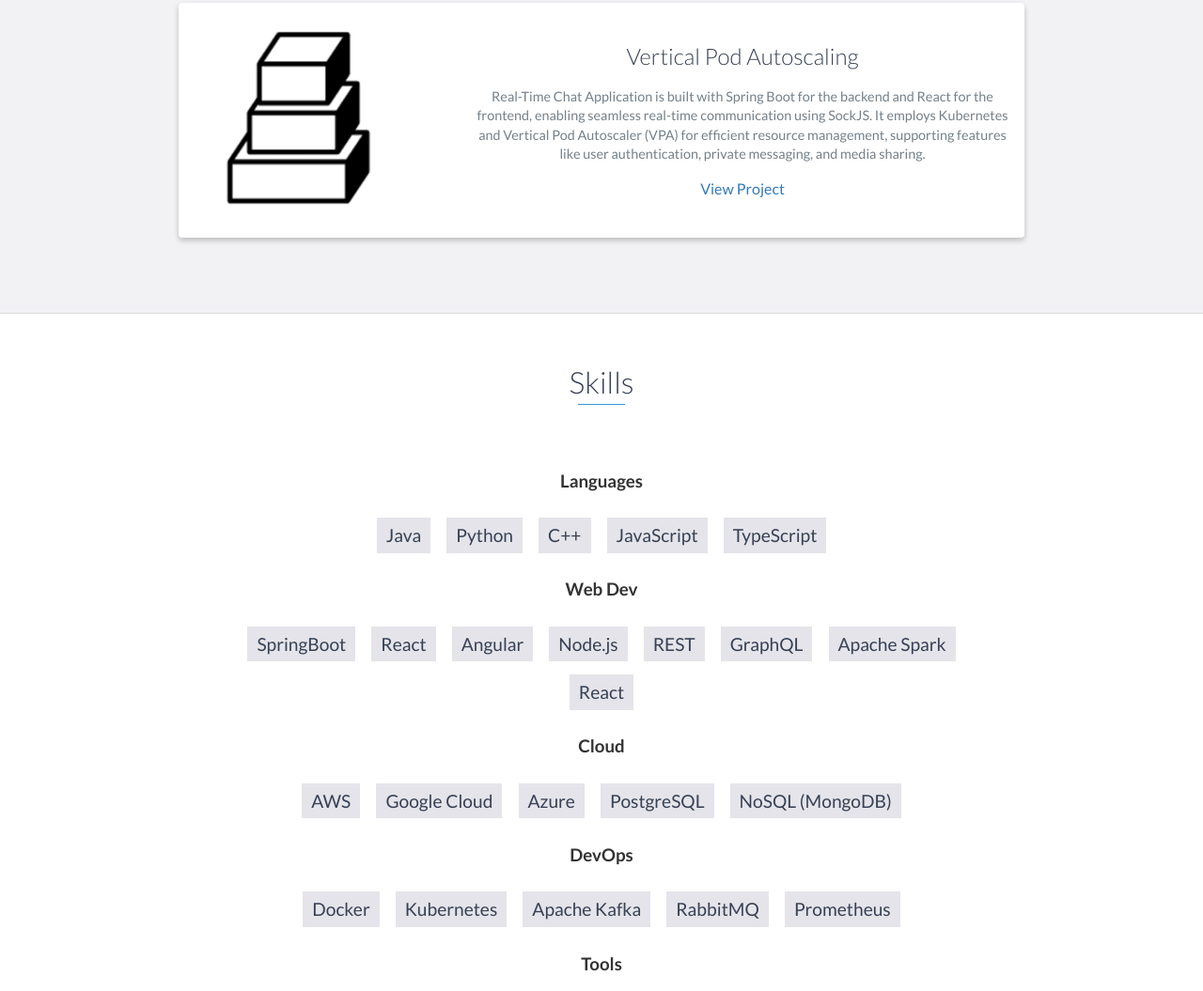
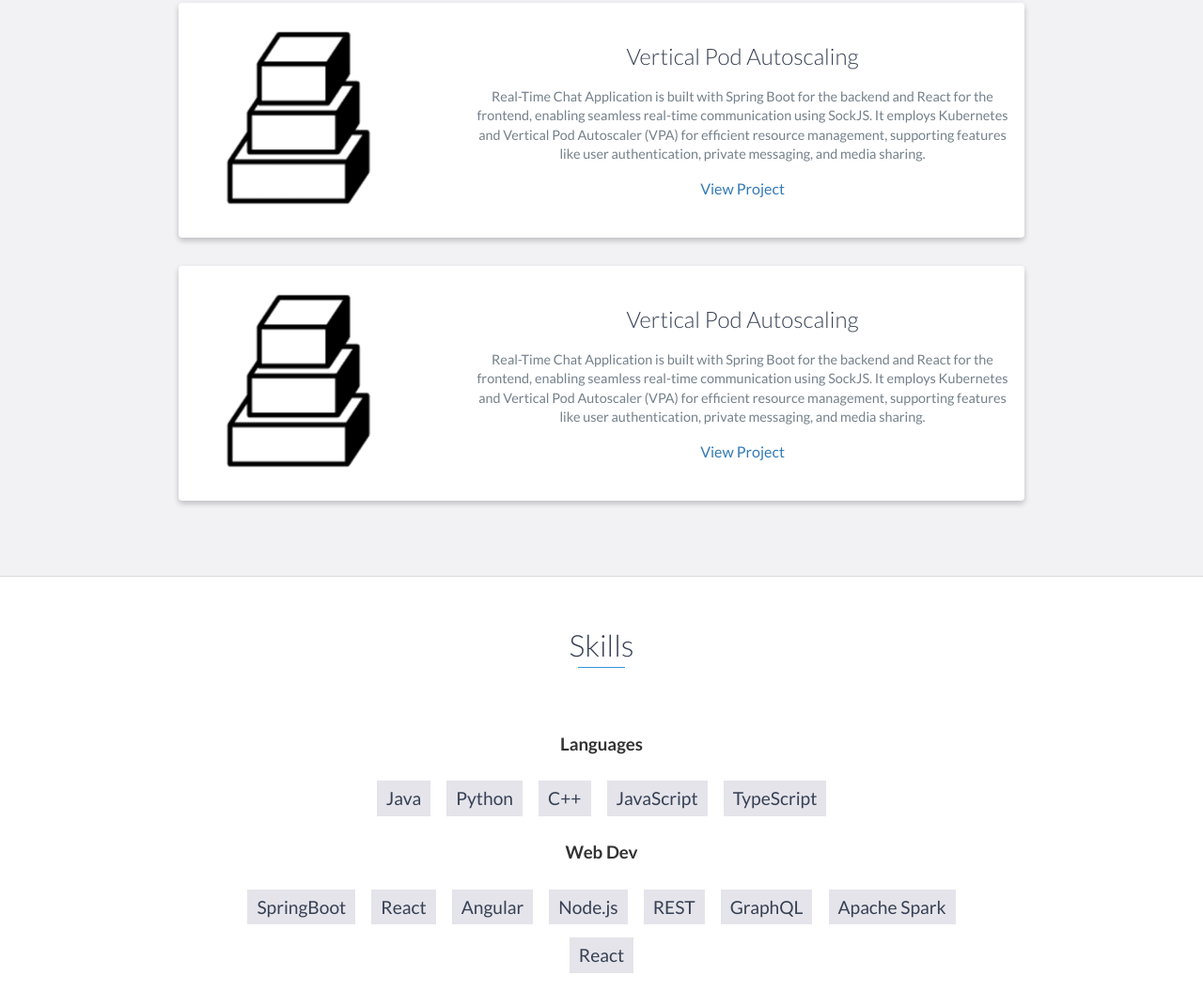
Before and after one commit to shivam-dhir/Portfolio, a website: page index.html in a window 1280 px wide. Shown: the part 4075-5130 px from the top of the page at 94% size. Drawn offline with nearby package versions, Linux system fonts and the light colour scheme.

Commit message:
Added copy project

```diff
--- a/index.html
+++ b/index.html
@@ -292,6 +292,25 @@
                     <!-- End .project-info -->
                 </div>
 
+                <div class="project shadow-large">
+                    <div class="project-image">
+                        <img src="images/1320906-200.png" />
+                    </div>
+                    <!-- End .project-image -->
+                    <div class="project-info">
+                        <h3>Vertical Pod Autoscaling</h3>
+                        <p>
+                            Real-Time Chat Application is built with Spring Boot for the backend and
+                            React for the frontend, enabling seamless real-time communication using SockJS.
+                            It employs Kubernetes and Vertical Pod Autoscaler (VPA) for efficient resource
+                            management, supporting features like user authentication, private messaging, and
+                            media sharing.
+                        </p>
+                        <a href="https://github.com/shivam-dhir/Vertical_Pod_Autoscaling_Kubernetes">View Project</a>
+                    </div>
+                    <!-- End .project-info -->
+                </div>
+
                 <!-- End .project -->
             </div>
         </div>
```
